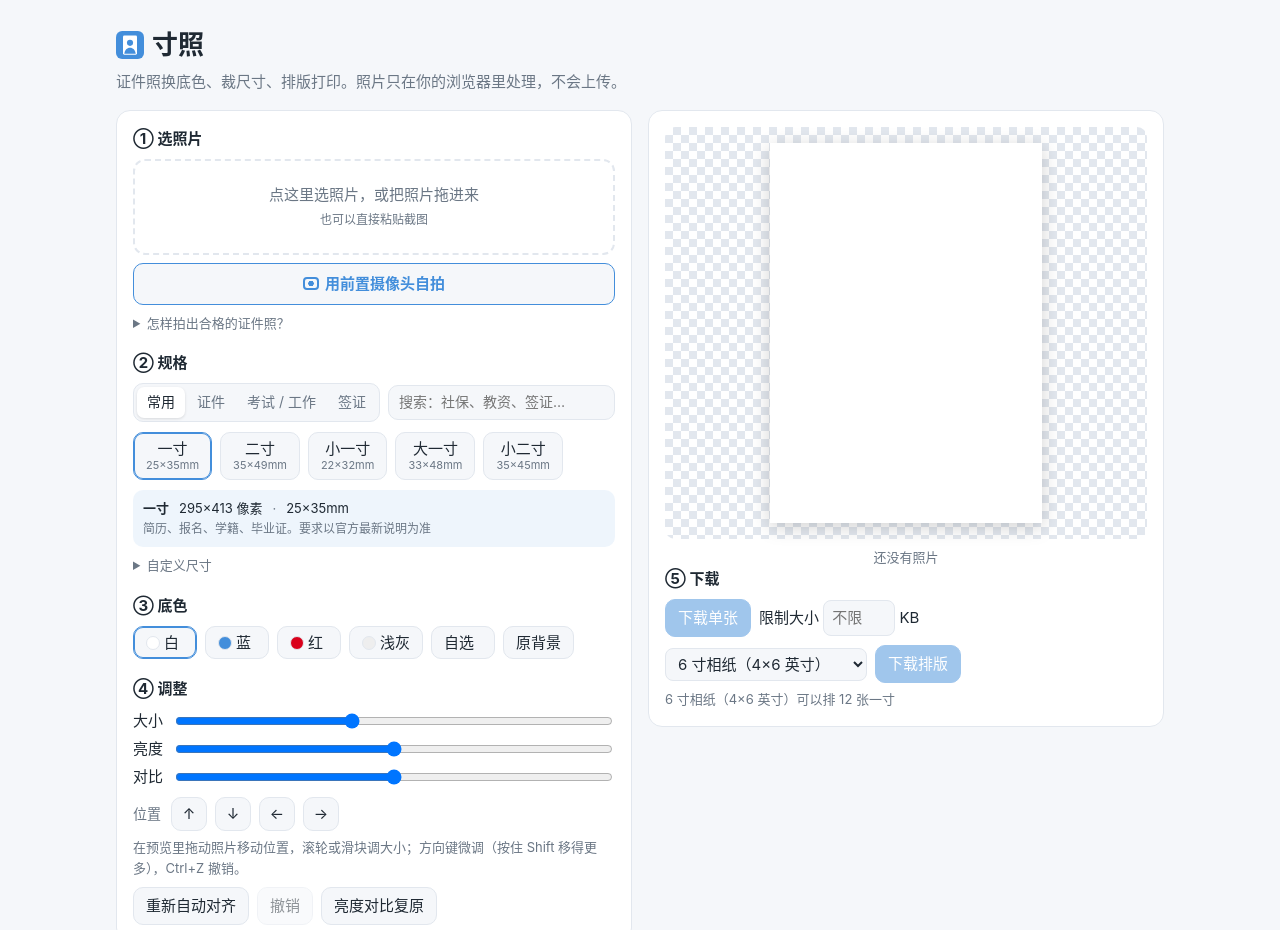
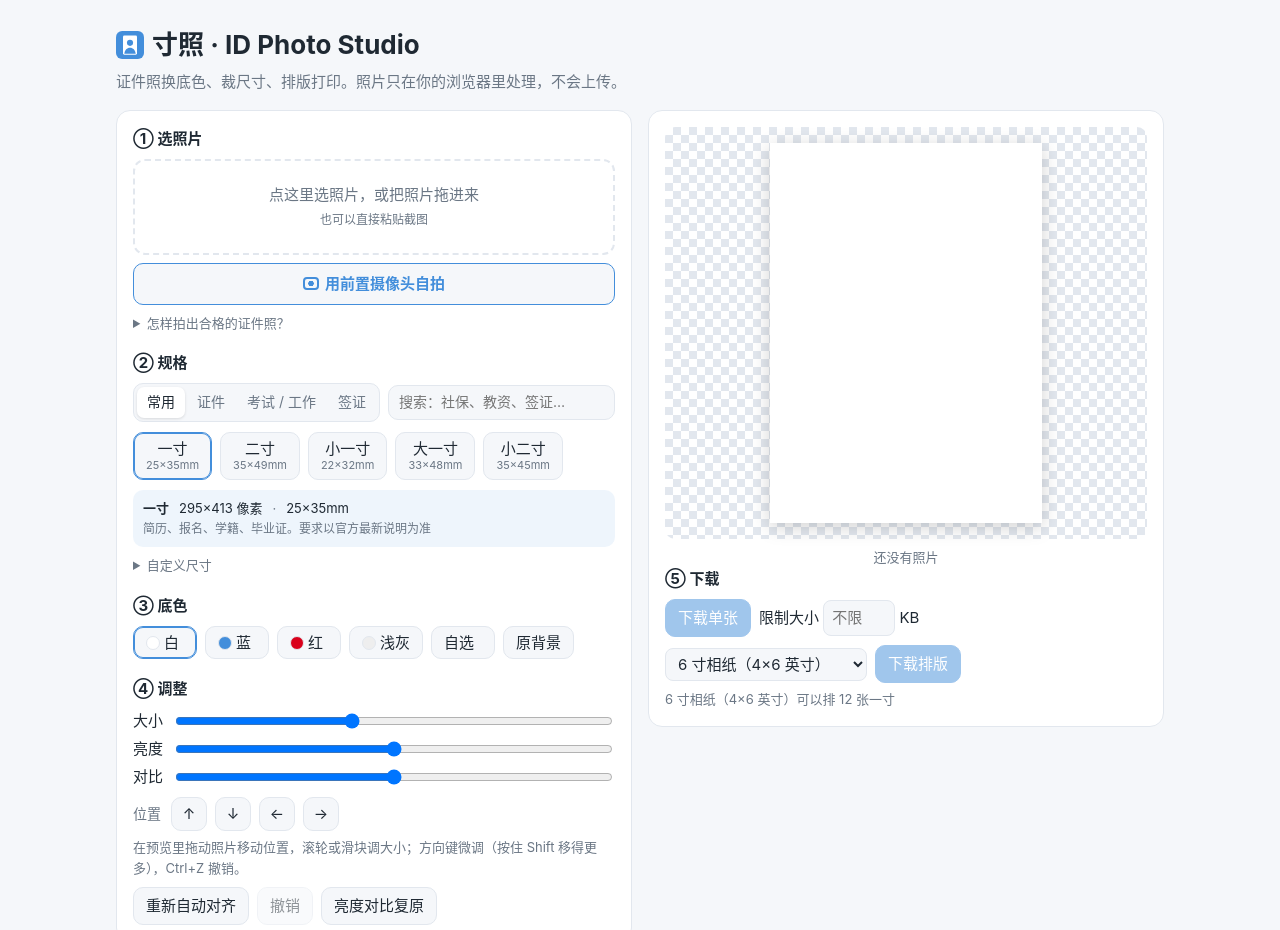
Before and after one commit to Ash-ze/cunzhao, a website built with Vite: page index.html in a window 1280 px wide. Shown: the top 930 px of the page. Built offline with nearby package versions, Linux system fonts and the light colour scheme; files whose address does not match are found by name; what @mediapipe/tasks-vision would draw is missing.

Commit message:
chore: use bilingual site name

```diff
--- a/index.html
+++ b/index.html
@@ -3,12 +3,12 @@
   <head>
     <meta charset="UTF-8" />
     <meta name="viewport" content="width=device-width, initial-scale=1" />
-    <title>寸照 · 免费证件照排版</title>
+    <title>寸照 · ID Photo Studio</title>
     <meta name="description" content="在浏览器里做证件照：换底色、一寸二寸社保卡、教资、签证等 19 种规格、手机自拍、6 寸相纸排版和一寸二寸混排、压缩到指定 KB。照片不上传，完全本地处理，开源免费。" />
     <meta name="theme-color" content="#438edb" />
     <meta property="og:type" content="website" />
-    <meta property="og:site_name" content="寸照" />
-    <meta property="og:title" content="寸照 · 免费证件照排版" />
+    <meta property="og:site_name" content="寸照 · ID Photo Studio" />
+    <meta property="og:title" content="寸照 · ID Photo Studio" />
     <meta property="og:description" content="换底色、裁一寸二寸签证规格、排版到 6 寸相纸、压缩到指定 KB。照片只在浏览器本地处理，不上传，开源免费。" />
     <meta property="og:url" content="https://ash-ze.github.io/cunzhao/" />
     <meta property="og:image" content="https://ash-ze.github.io/cunzhao/og.png" />
@@ -16,7 +16,7 @@
     <meta property="og:image:height" content="630" />
     <meta property="og:locale" content="zh_CN" />
     <meta name="twitter:card" content="summary_large_image" />
-    <meta name="twitter:title" content="寸照 · 免费证件照排版" />
+    <meta name="twitter:title" content="寸照 · ID Photo Studio" />
     <meta name="twitter:description" content="换底色、裁规格、排版打印、压缩 KB，照片不上传。" />
     <meta name="twitter:image" content="https://ash-ze.github.io/cunzhao/og.png" />
     <link rel="icon" href="icon.svg" type="image/svg+xml" />
@@ -25,7 +25,7 @@
   </head>
   <body>
     <header>
-      <h1><img src="icon.svg" alt="" width="28" height="28" /> 寸照</h1>
+      <h1><img src="icon.svg" alt="" width="28" height="28" /> 寸照 · ID Photo Studio</h1>
       <p>证件照换底色、裁尺寸、排版打印。照片只在你的浏览器里处理，不会上传。</p>
     </header>
 
--- a/public/sw.js
+++ b/public/sw.js
@@ -1,5 +1,5 @@
 // 缓存优先：模型和 wasm 体积大，下载一次后离线也能用
-const CACHE = 'cunzhao-v2';
+const CACHE = 'cunzhao-v3';
 self.addEventListener('install', () => self.skipWaiting());
 self.addEventListener('activate', (e) => {
   e.waitUntil(
```
Also changed, not shown: public/manifest.webmanifest.
